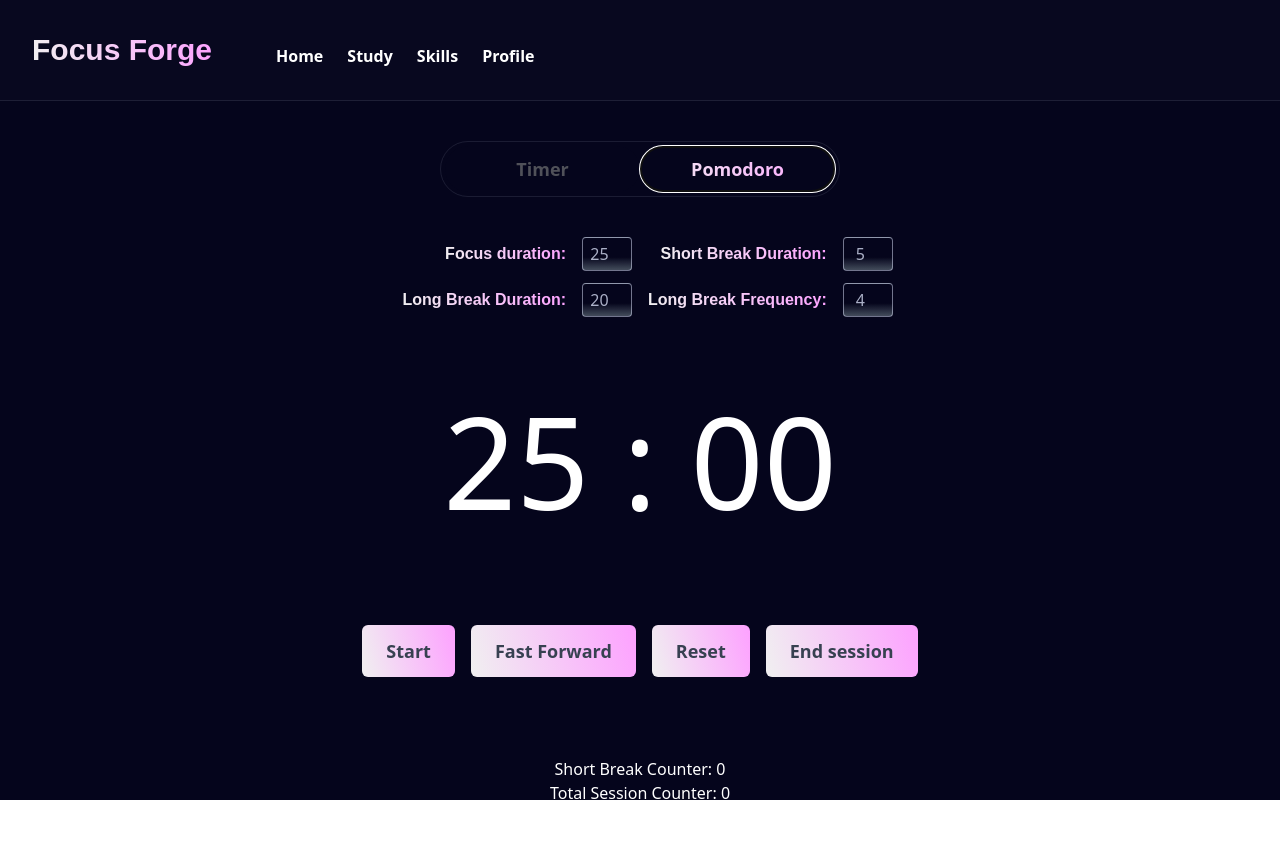
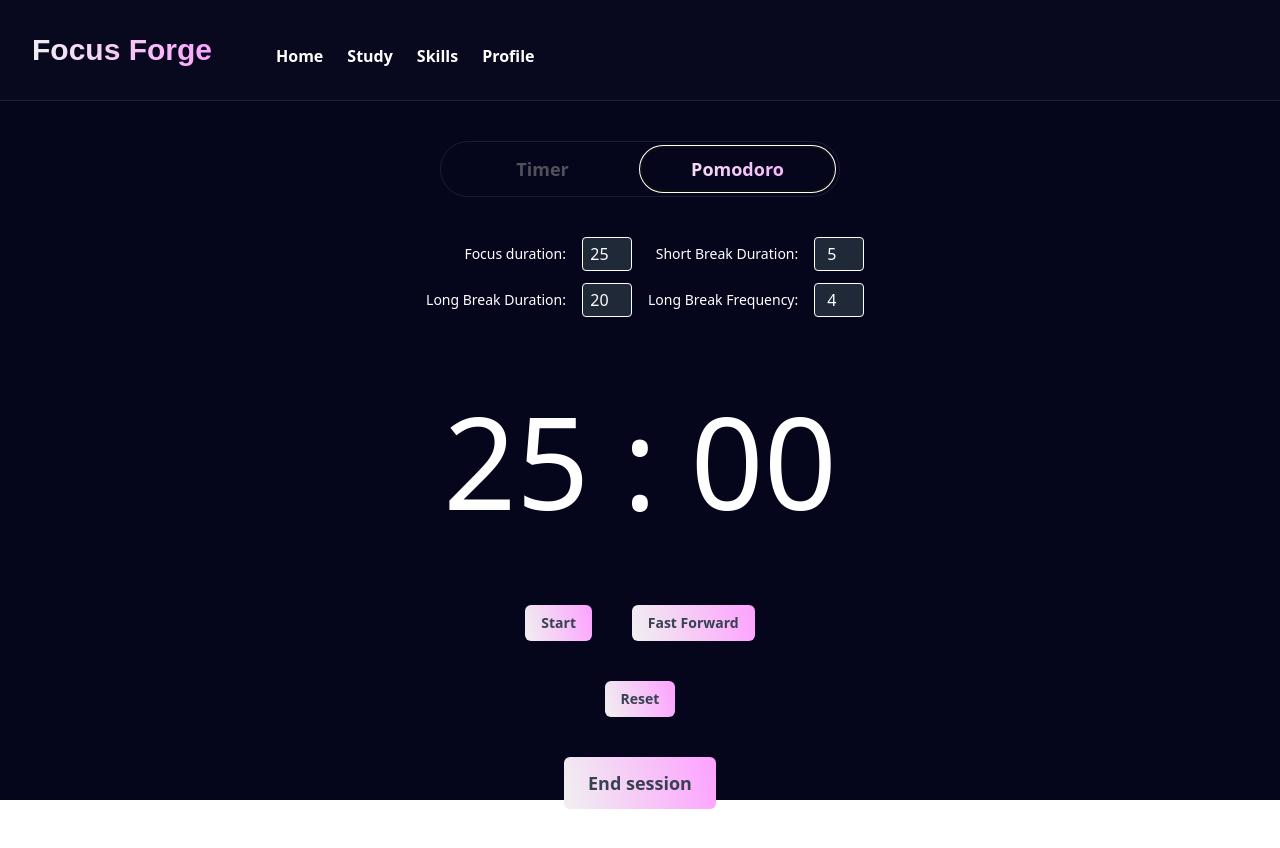
Before and after one commit to jakekressley/Focus-Forge, a Next.js app: page /study in a window 1280 px wide. Both pictures are taken after a click on the tab "Pomodoro". Shown: the top 848 px of the page. Before the commit the page ends 805 px from the top, so only its background shows below. Built offline with nearby package versions, Linux system fonts and the light colour scheme; no server answers.

Commit message:
deleted sass file and fixed unsaved bug

```diff
--- a/app/globals.css
+++ b/app/globals.css
@@ -95,7 +95,3 @@
     text-align: center;
     font-size: 1rem;
 }
-
-.--input-label {
-
-}
--- a/components/timer/PomodoroTimer.tsx
+++ b/components/timer/PomodoroTimer.tsx
@@ -146,53 +146,53 @@ function PomodoroTimer() {
             <div className="mt-5 grid grid-rows-2 grid-cols-2 gap-x-4
             gap-y-3">
                 <div className="--input-group">
-                    <label htmlFor="focus-time" className="text-md --header-name font-bold">Focus duration: </label>
+                    <label htmlFor="focus-time" className="text-sm">Focus duration: </label>
                     <input name="focus-time" type="number" min="1" defaultValue={25} id="focus-time"
-                    className="--input-gradient"
+                    className="text-white bg-gray-800 border border-white rounded p-1 w-[50px] text-center text-md"
                     onChange={handleFocusTimeChange}
                     />
                 </div>
 
                 <div className="--input-group">
-                    <label htmlFor="short-break" className="text-md --header-name font-bold">Short Break Duration: </label>
+                    <label htmlFor="short-break" className="text-sm">Short Break Duration: </label>
                     <input name="short-break" type="number" min="1" defaultValue={5} id="short-break"
-                    className="--input-gradient"
+                    className="text-white bg-gray-800 border border-white rounded p-1 w-[50px] text-center text-md"
                     onChange={handleShortBreakChange}
                     />
                 </div>
 
                 <div className="--input-group">
-                    <label htmlFor="long-break" className="text-md --header-name font-bold">Long Break Duration: </label>
+                    <label htmlFor="long-break" className="text-sm">Long Break Duration: </label>
                     <input name="long-break" type="number" min="1" defaultValue={20} id="long-break"
-                    className="--input-gradient"
+                    className="text-white bg-gray-800 border border-white rounded p-1 w-[50px] text-center text-md"
                     onChange={handleLongBreakChange}
                     />
                 </div>
 
                 <div className="--input-group">
-                    <label htmlFor="break-freq" className="text-md --header-name font-bold">Long Break Frequency: </label>
+                    <label htmlFor="break-freq" className="text-sm">Long Break Frequency: </label>
                     <input name="break-freq" type="number" defaultValue={4} id="break-freq"
-                    className="--input-gradient"
+                    className="text-white bg-gray-800 border border-white rounded p-1 w-[50px] text-center text-md"
                     onChange={handleFreqChange}
                     />
                 </div>
             </div>
             <span className='text-9xl m-20'>{minutes} : {String(seconds).padStart(2, '0')}</span>
-            <div className='flex justify-evenly items-center w-100 gap-4 mb-20 mt-5'>
+            <div className='flex justify-evenly items-center w-1/2 gap-4'>
                 <div>
                     {isActive ? (
-                        <TimerButton label="Pause" onClick={handlePause} size="large"></TimerButton>
+                        <TimerButton label="Pause" onClick={handlePause}></TimerButton>
                         ) : (
-                            <TimerButton label="Start" onClick={handleStart} size="large"></TimerButton>
+                            <TimerButton label="Start" onClick={handleStart}></TimerButton>
                             )}
                 </div>
-                <TimerButton label="Fast Forward" onClick={handleForward} size="large"></TimerButton>
-                <div>
-                    <TimerButton label="Reset" onClick={handleReset} size="large"></TimerButton>
-                </div>
-                <div>
-                    <TimerButton label="End session" size="large"></TimerButton>
-                </div>
+                <TimerButton label="Fast Forward" onClick={handleForward}></TimerButton>
+            </div>
+            <div className="mt-10">
+                <TimerButton label="Reset" onClick={handleReset} className="mt-6"></TimerButton>
+            </div>
+            <div className="m-10">
+                <TimerButton label="End session" size="large"></TimerButton>
             </div>
             <p>Short Break Counter: {shortBreakCounter}</p>
             <p>Total Session Counter: {totalSessionCounter}</p>
```
Also changed, not shown: app/tabs.scss (deleted, +0 -85 lines).
